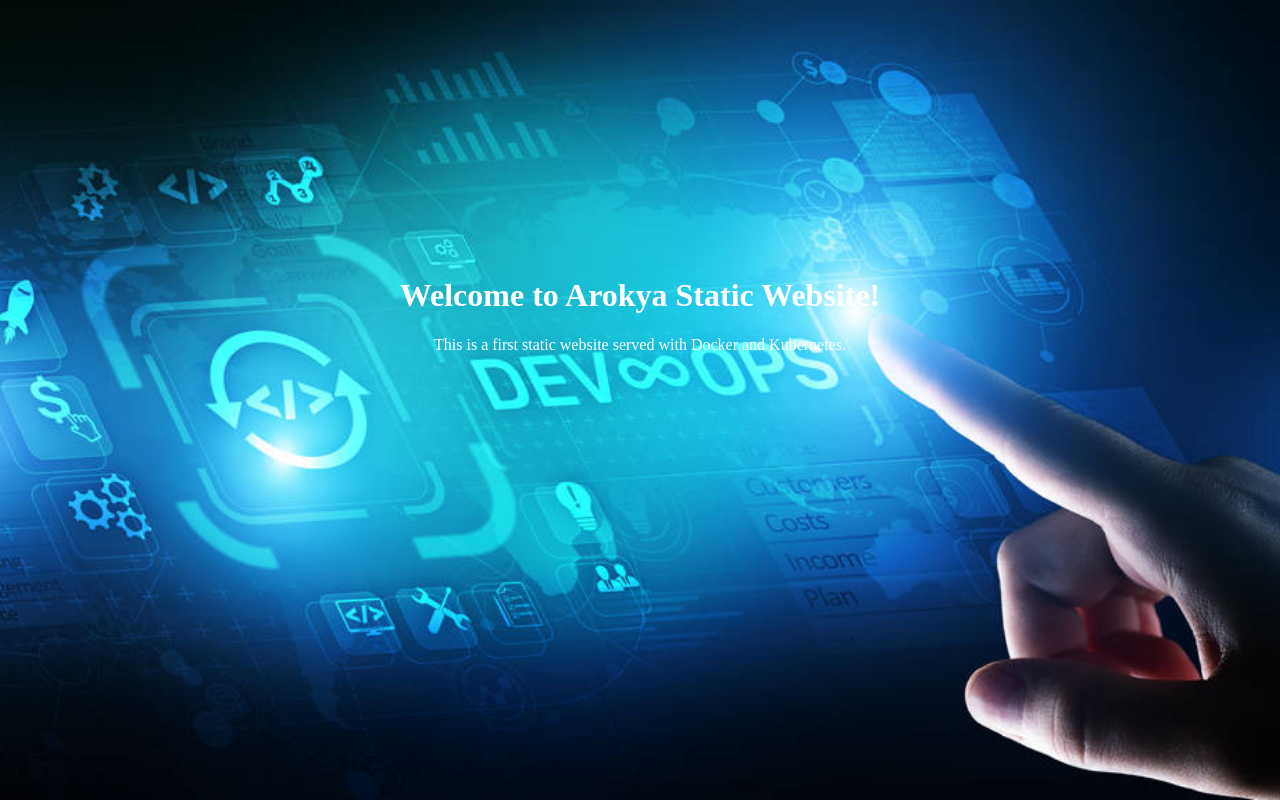
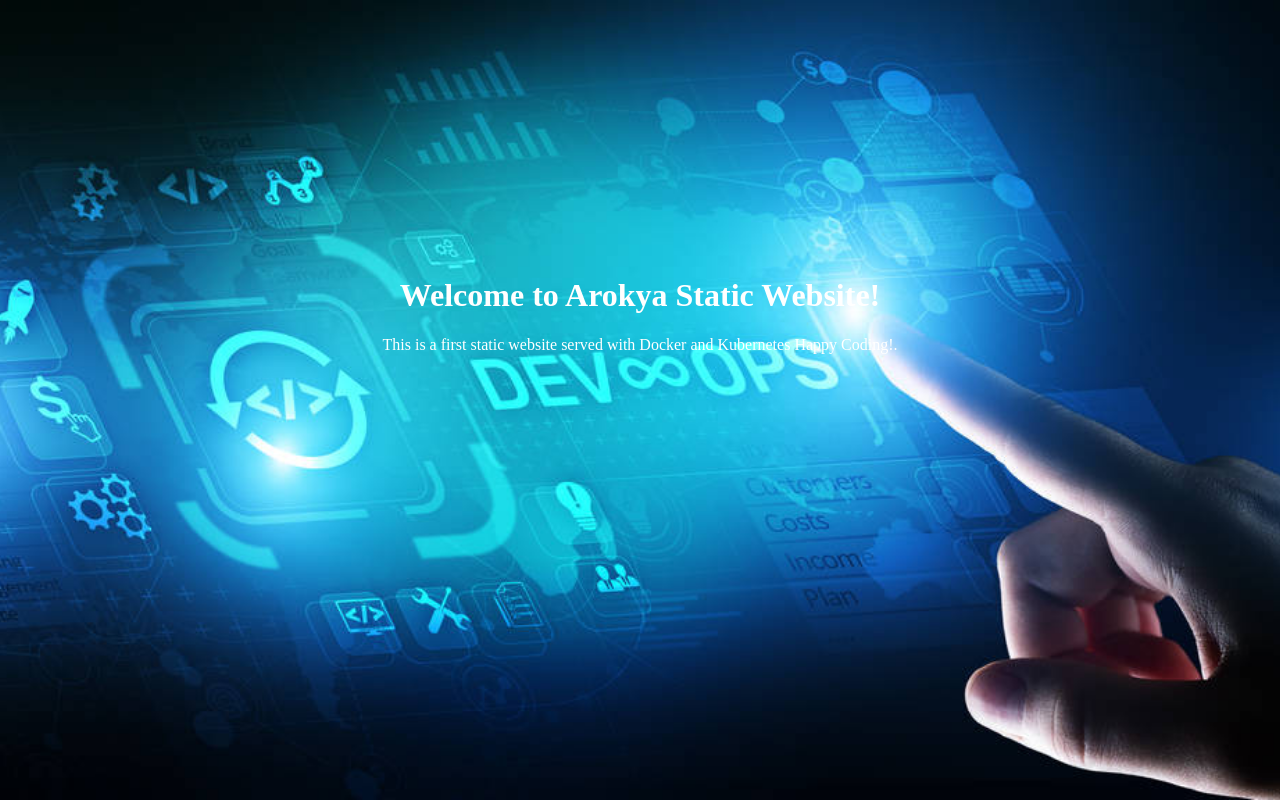
Before and after one commit to arokyajp-1985/arokya-cicd, a plain HTML site: page index.html in a window 1280 px wide. Drawn offline with Linux system fonts and the light colour scheme.

Commit message:
Added coding

```diff
--- a/index.html
+++ b/index.html
@@ -10,7 +10,7 @@
   <img src="images/welcome.jpg" alt="Welcome Image" class="full-page-img">
   <div class="content">
     <h1>Welcome to Arokya Static Website!</h1>
-    <p>This is a first static website served with Docker and Kubernetes.</p>
+    <p>This is a first static website served with Docker and Kubernetes Happy Coding!.</p>
   </div>
   <script src="app.js"></script>
 </body>
```
